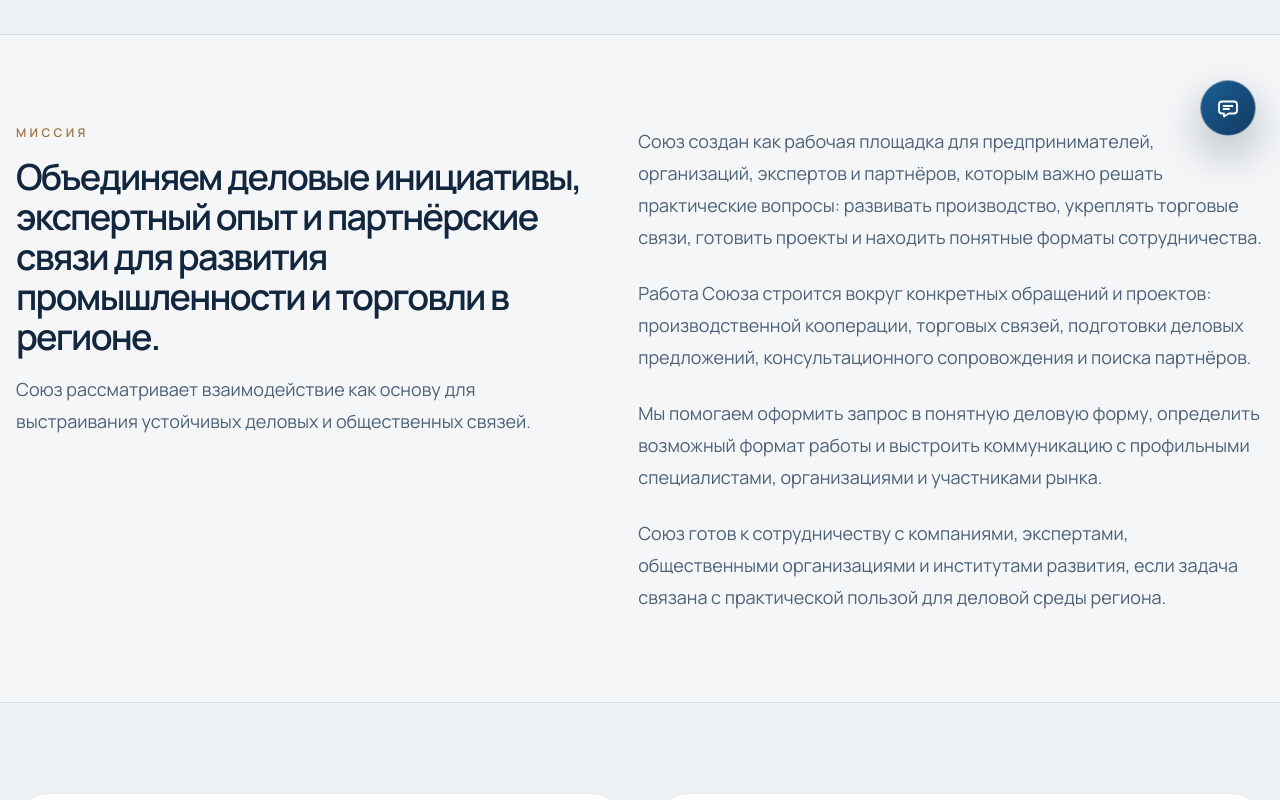
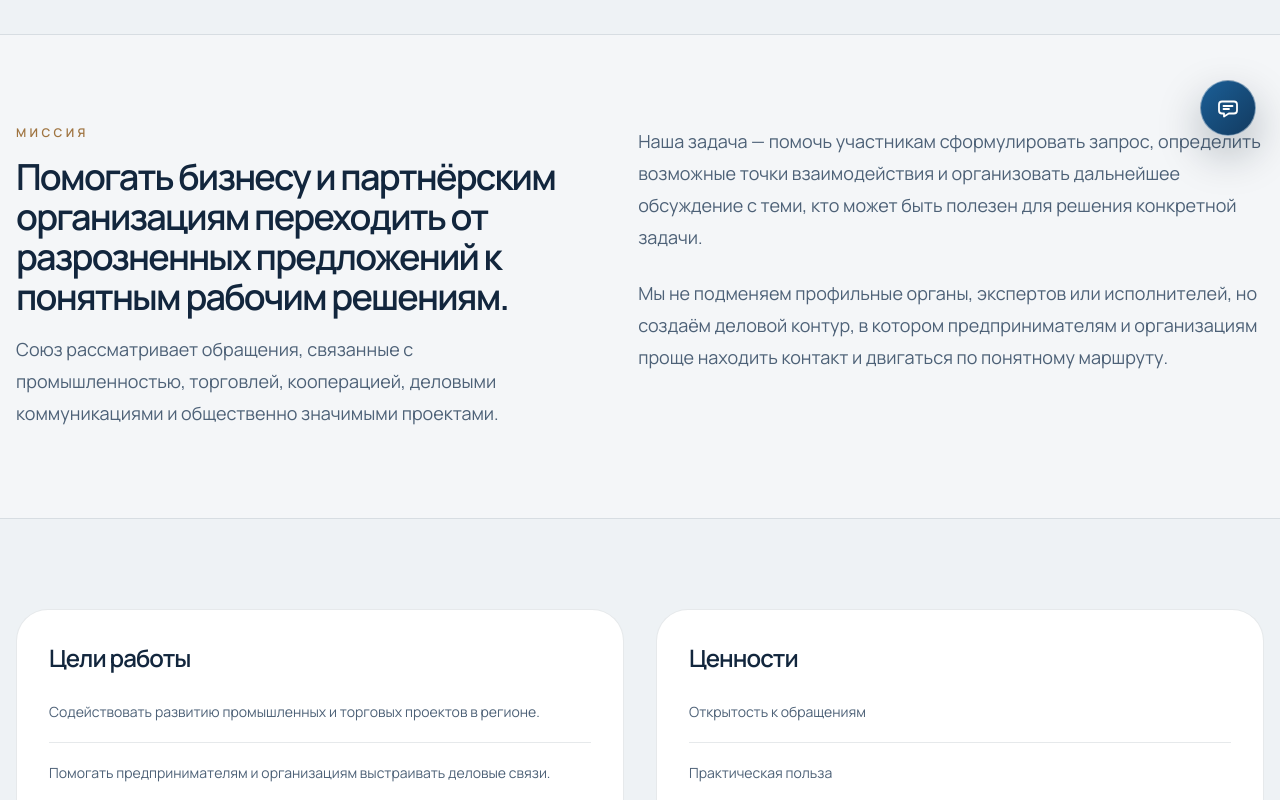
Before and after one commit to alexroshkovdky-oss/TPPZO, a Next.js app: page /about in a window 1280 px wide. Shown: the part 640-1440 px from the top of the page. Built offline with nearby package versions, Linux system fonts and the light colour scheme.

Commit message:
Update page.tsx

```diff
--- a/src/app/about/page.tsx
+++ b/src/app/about/page.tsx
@@ -21,15 +21,21 @@ export default function AboutPage() {
         <div className="site-container grid gap-14 lg:grid-cols-[minmax(0,0.95fr)_minmax(0,1.05fr)]">
           <SectionHeading
             eyebrow="Миссия"
-            title={siteContent.aboutPage.mission}
-            description="Союз рассматривает взаимодействие как основу для выстраивания устойчивых деловых и общественных связей."
+            title="Помогать бизнесу и партнёрским организациям переходить от разрозненных предложений к понятным рабочим решениям."
+            description="Союз рассматривает обращения, связанные с промышленностью, торговлей, кооперацией, деловыми коммуникациями и общественно значимыми проектами."
           />
 
           <div className="space-y-6 text-lg leading-8 text-[var(--color-muted)]">
-            <p>{siteContent.aboutPage.intro}</p>
-            {siteContent.aboutHome.paragraphs.map((paragraph) => (
-              <p key={paragraph}>{paragraph}</p>
-            ))}
+            <p>
+              Наша задача — помочь участникам сформулировать запрос, определить возможные
+              точки взаимодействия и организовать дальнейшее обсуждение с теми, кто может быть
+              полезен для решения конкретной задачи.
+            </p>
+            <p>
+              Мы не подменяем профильные органы, экспертов или исполнителей, но создаём деловой
+              контур, в котором предпринимателям и организациям проще находить контакт и двигаться
+              по понятному маршруту.
+            </p>
           </div>
         </div>
       </section>
@@ -74,7 +80,7 @@ export default function AboutPage() {
         <div className="site-container space-y-12">
           <SectionHeading
             eyebrow="Практические форматы работы"
-            title="Союз участвует не только в общественной и деловой повестке, но и в практической поддержке профильных обращений."
+            title="Практическая работа начинается с понятного запроса и аккуратно подготовленных материалов."
             description={siteContent.aboutPage.serviceFormatsIntro}
           />
 
@@ -121,7 +127,7 @@ export default function AboutPage() {
         <div className="site-container grid gap-8 lg:grid-cols-[minmax(0,0.95fr)_minmax(0,1.05fr)]">
           <SectionHeading
             eyebrow="Юридическая информация"
-            title="Основные сведения об организации размещены в открытом доступе для удобства партнёров и посетителей сайта."
+            title="Основные сведения об организации размещены открыто, чтобы партнёры и посетители сайта могли быстро проверить реквизиты Союза."
             description={siteContent.aboutPage.legalInfo}
           />
 
```
